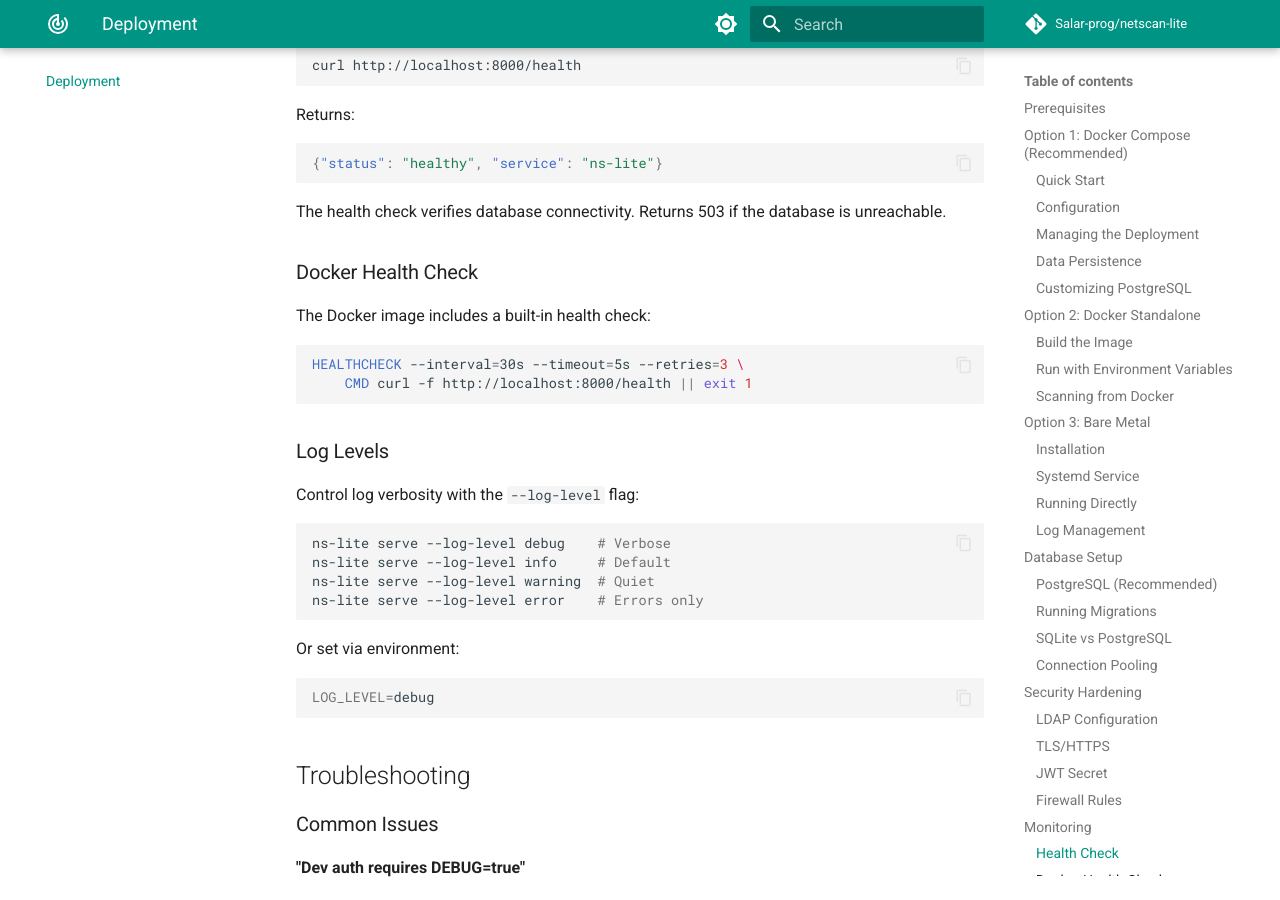
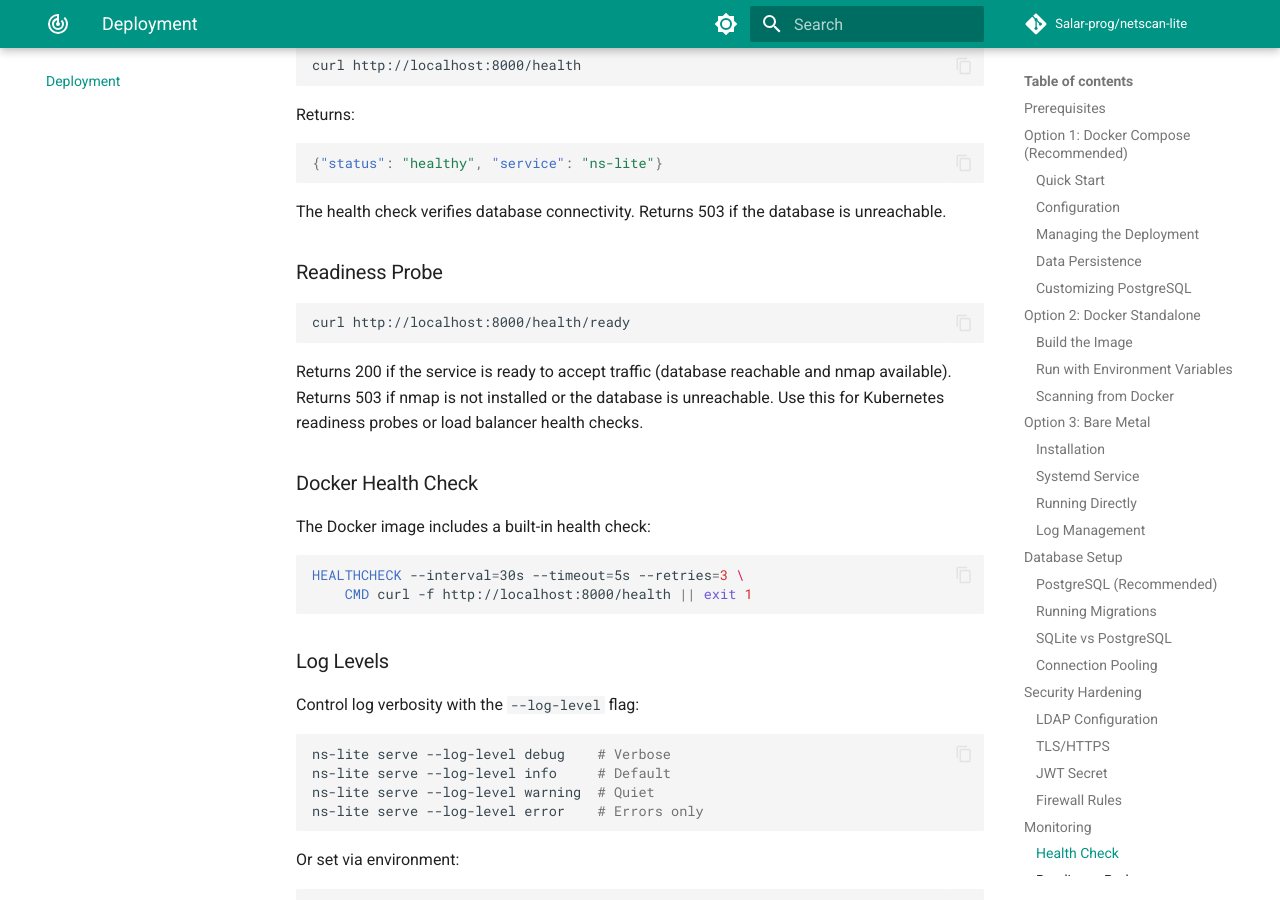
Before and after one commit to Salar-prog/netscan-lite, an MkDocs documentation site: the page built from docs/deployment.md, in a window 1280 px wide and 900 px high, scrolled down 8364 px. Built offline with MkDocs 1.6.1 and Material for MkDocs 9.7.7, drawn with Linux system fonts in a browser that asks for light colours; comment, search, counter and statistics services are not loaded.

Commit message:
docs: update all documentation for v0.2.0
- README.md: add missing endpoints (health/ready, scan/async, scan/{job_id}, scan-jobs)
- docs/config.md: add CORS_ORIGINS, ENABLE_METRICS, LOG_LEVEL to variables table
- docs/deployment.md: add readiness probe section
- docs/PROJECT_ANALYSIS.md: mark as v0.1.0 historical snapshot
- docs/PRODUCTION_READINESS_AUDIT.md: mark as historical snapshot
- docs/plans/dashboard-plan.md: React 18 → 19
- .github/ISSUE_TEMPLATE/bug_report.md: version example 0.1.0 → 0.2.0

````diff
--- a/docs/deployment.md
+++ b/docs/deployment.md
@@ -400,6 +400,14 @@ Returns:
 
 The health check verifies database connectivity. Returns 503 if the database is unreachable.
 
+### Readiness Probe
+
+```bash
+curl http://localhost:8000/health/ready
+```
+
+Returns 200 if the service is ready to accept traffic (database reachable and nmap available). Returns 503 if nmap is not installed or the database is unreachable. Use this for Kubernetes readiness probes or load balancer health checks.
+
 ### Docker Health Check
 
 The Docker image includes a built-in health check:
````
Also changed, not shown: README.md (+5 -1 lines), docs/PRODUCTION_READINESS_AUDIT.md (+2 -0 lines), docs/PROJECT_ANALYSIS.md (+2 -0 lines), docs/config.md (+3 -0 lines), docs/plans/dashboard-plan.md (+1 -1 lines), .github/ISSUE_TEMPLATE/bug_report.md.
